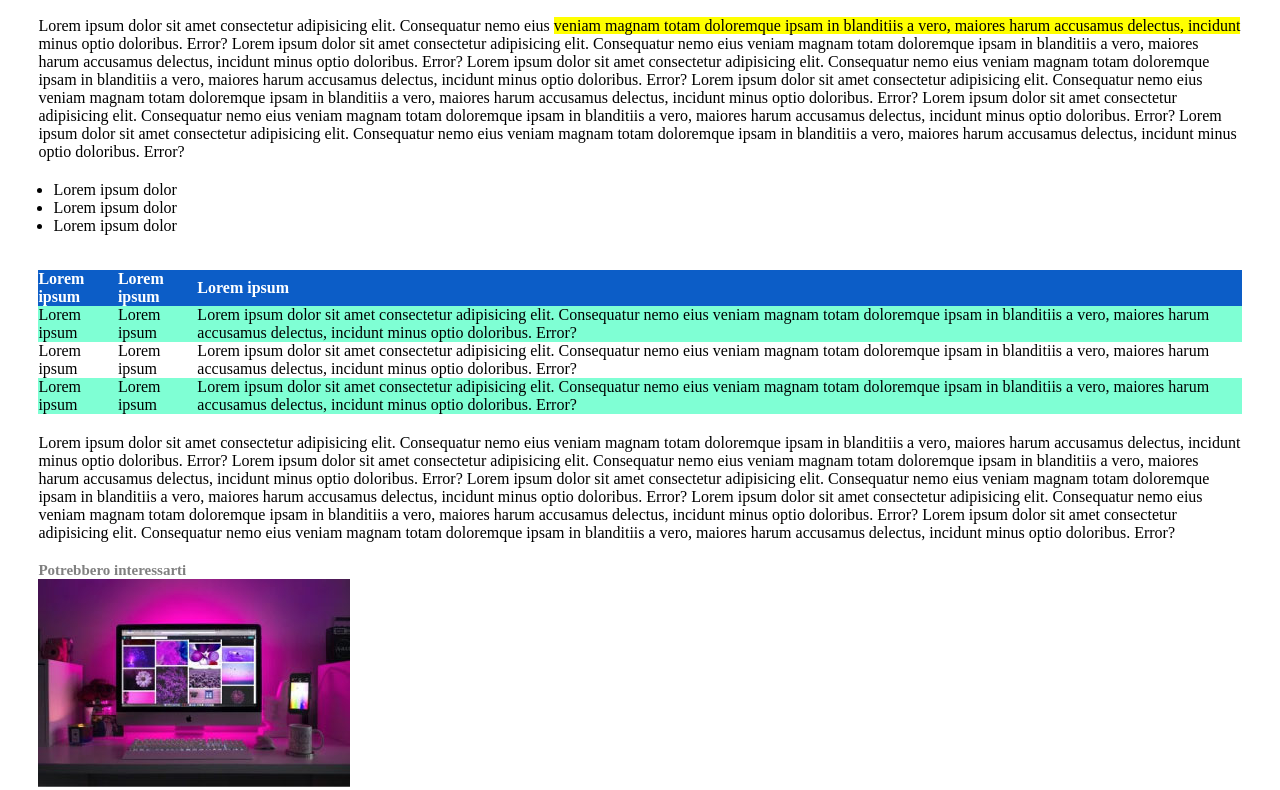
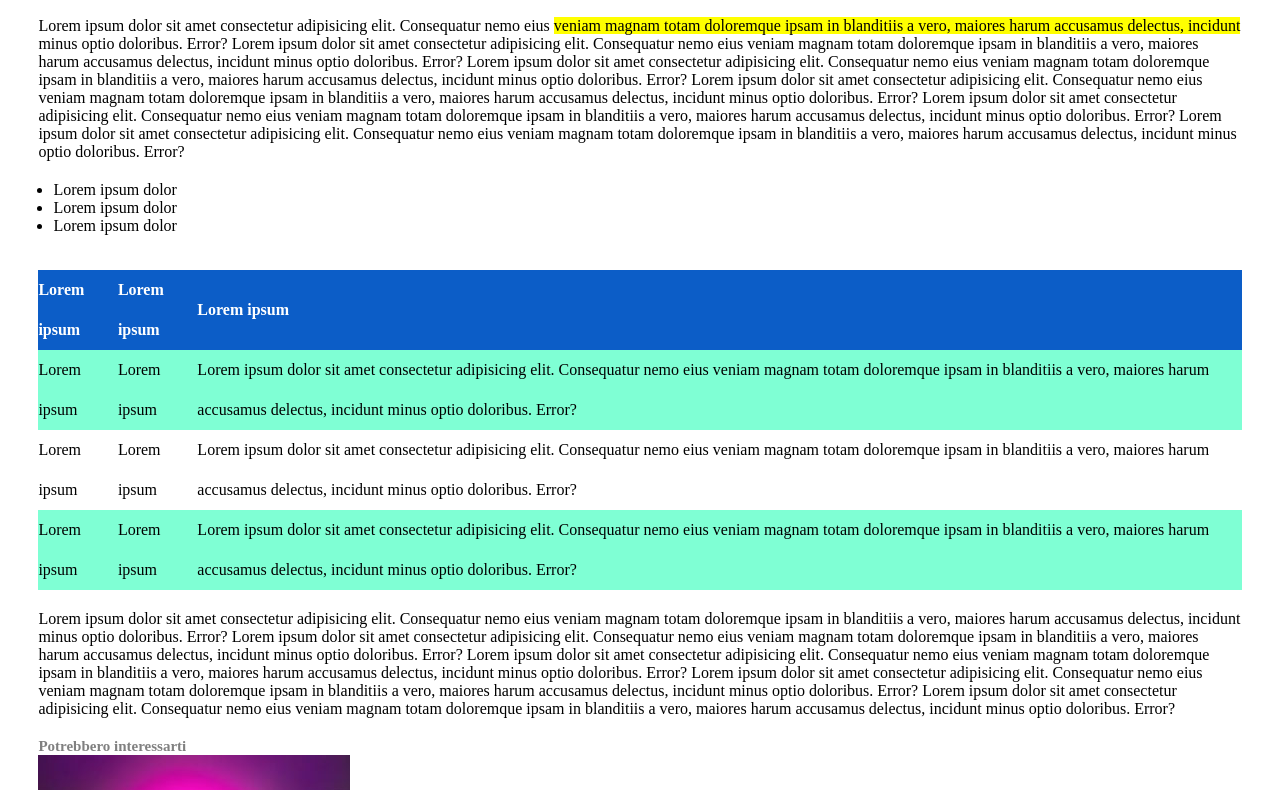
Before and after one commit to MicheleSula/html-css-booleaner, a plain HTML site: page index.html in a window 1280 px wide. Shown: the part 632-1422 px from the top of the page. Drawn offline with Linux system fonts and the light colour scheme.

Commit message:
Added line-height

```diff
--- a/css/style.css
+++ b/css/style.css
@@ -80,6 +80,7 @@ header {
         padding-top: 20px;
         border-spacing: 0;
         text-align: left;
+        line-height: 40px;
     }
 
     .head {
@@ -90,6 +91,8 @@ header {
     .acquamarine-row {
         background-color: aquamarine;
     }
+
+    /* Contenuto sotto la tabella */
 
     .paragrafo {
         padding-top: 20px;
```
